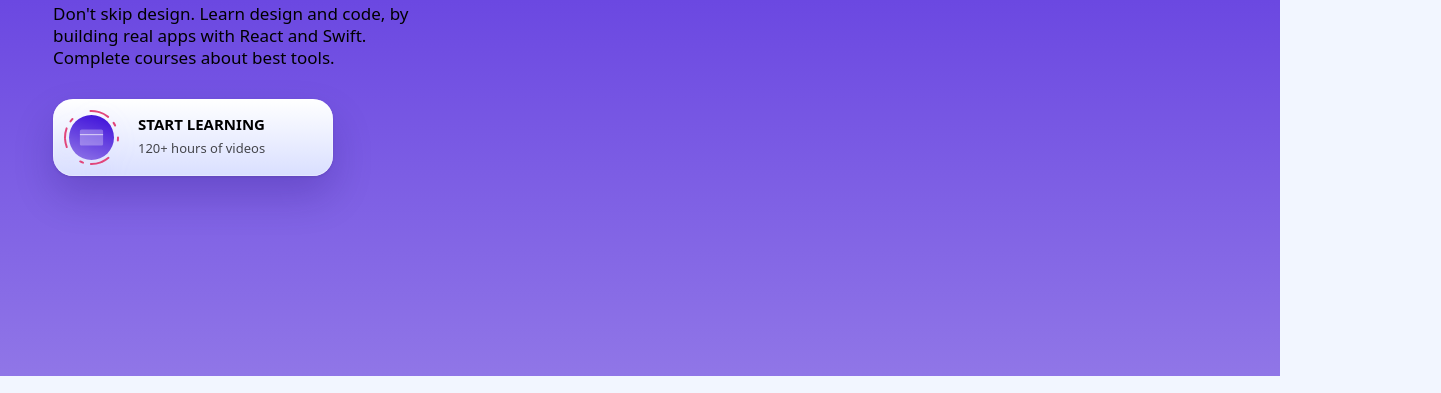
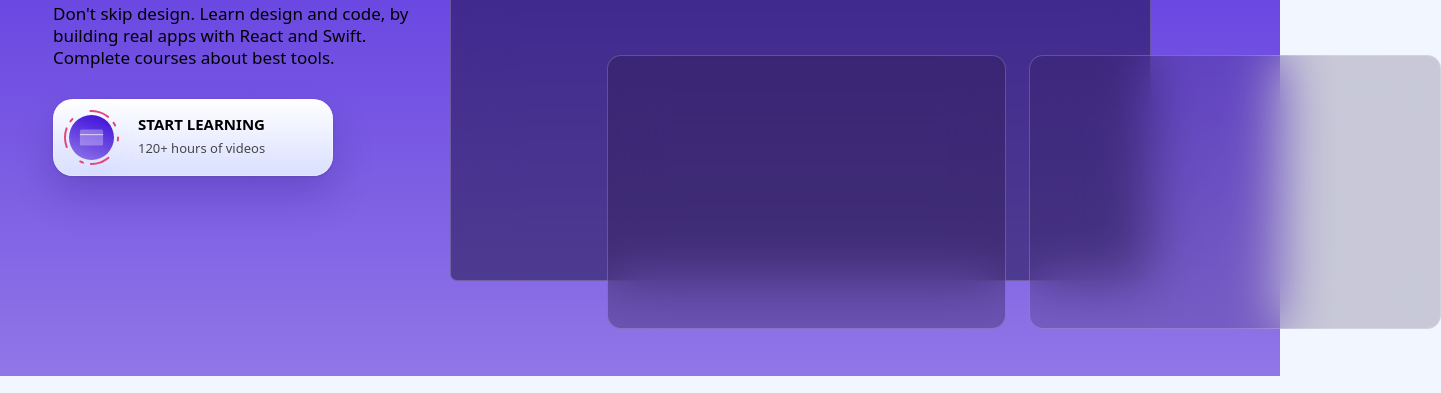
Before and after one commit to Dushani-Ranasinghe/react-hooks-webapp, a Gatsby site: page / in a window 1280 px wide. Shown: the part 407-800 px from the top of the page, 1441 px wide, since content can reach past the window. Built offline with nearby package versions, Linux system fonts and the light colour scheme; Gatsby itself is replaced by a stand-in of ours.

Commit message:
Created remaining 4 mockups and styled them

```diff
--- a/src/components/Animations/MockupAnimations.js
+++ b/src/components/Animations/MockupAnimations.js
@@ -38,4 +38,72 @@ const Wrapper = styled.div`
 
     border-radius: 16px;
   }
+  .mockup2 {
+    position: absolute;
+    width: 183px;
+    height: 120px;
+    left: 214px;
+    top: 0px;
+
+    background: linear-gradient(
+      198.85deg,
+      #4316db 12.72%,
+      #9076e7 54.49%,
+      #a2eeff 100.01%
+    );
+    border: 0.27304px solid rgba(255, 255, 255, 0.5);
+    box-shadow: 0px 8.19119px 16.3824px rgba(0, 0, 0, 0.1),
+      0px 16.3824px 32.7648px rgba(0, 0, 0, 0.15);
+    backdrop-filter: blur(21.8432px);
+    /* Note: backdrop-filter has minimal browser support */
+
+    border-radius: 16.3824px;
+  }
+
+  .mockup3 {
+    position: absolute;
+    width: 701px;
+    height: 428px;
+    left: 37px;
+    top: 60px;
+
+    background: rgba(23, 12, 61, 0.5);
+    border: 0.342305px solid rgba(255, 255, 255, 0.2);
+    backdrop-filter: blur(27.3844px);
+    /* Note: backdrop-filter has minimal browser support */
+
+    border-radius: 6.8461px;
+  }
+
+  .mockup4 {
+    position: absolute;
+    width: 399px;
+    height: 274px;
+    left: 194px;
+    top: 262px;
+
+    background: rgba(39, 20, 62, 0.3);
+    border: 0.5px solid rgba(255, 255, 255, 0.2);
+    box-sizing: border-box;
+    backdrop-filter: blur(27.3844px);
+    /* Note: backdrop-filter has minimal browser support */
+
+    border-radius: 14px;
+  }
+
+  .mockup5 {
+    position: absolute;
+    width: 412px;
+    height: 274px;
+    left: 616px;
+    top: 262px;
+
+    background: rgba(39, 20, 62, 0.2);
+    border: 0.5px solid rgba(255, 255, 255, 0.2);
+    box-sizing: border-box;
+    backdrop-filter: blur(27.3844px);
+    /* Note: backdrop-filter has minimal browser support */
+
+    border-radius: 14px;
+  }
 `
```
